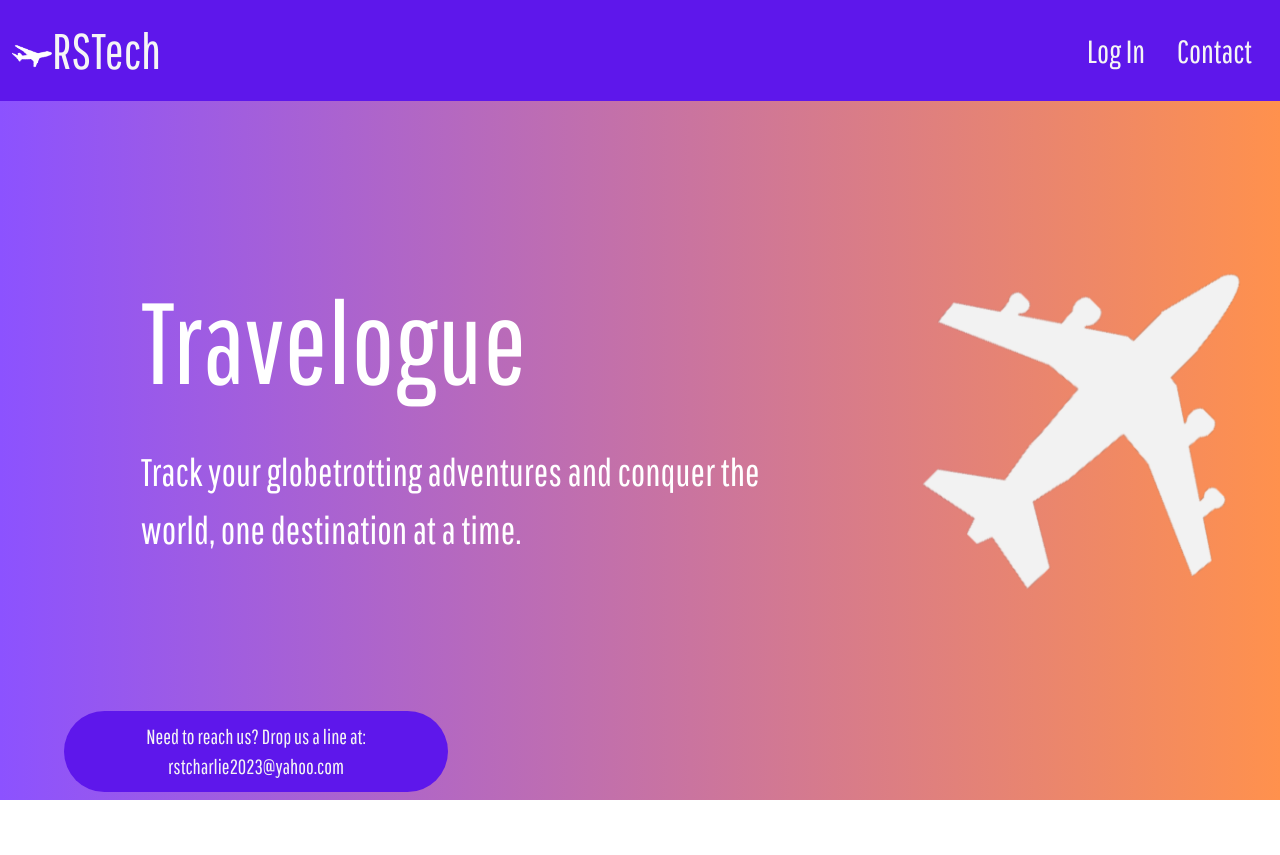
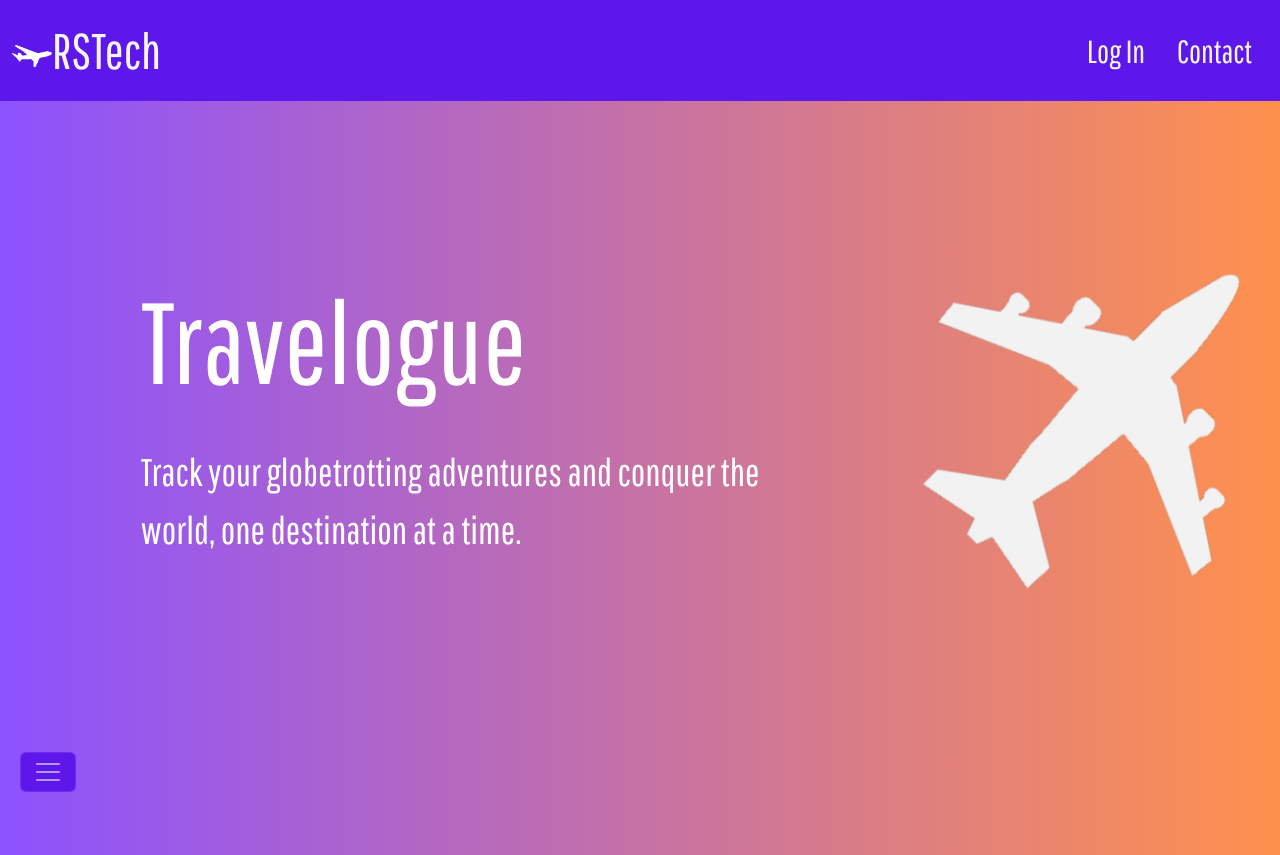
Before and after one commit to RST-Charlie/Travelogue-Front, a React (Create React App) app: page / in a window 1280 px wide. Shown: the top 855 px of the page. Before the commit the page ends 800 px from the top, so only its background shows below. Built offline with nearby package versions, Linux system fonts and the light colour scheme; no server answers.

Commit message:
footer styled as toggle, sticky-bottom. needs testing

```diff
--- a/src/Styles/Footer.css
+++ b/src/Styles/Footer.css
@@ -1,3 +1,5 @@
+@import url('https://fonts.googleapis.com/css2?family=Lato&display=swap');
+
 html, body {
     height: 100%;
     margin: 0;
@@ -5,18 +7,20 @@ html, body {
 }
 
 .footer {
-    position: fixed;
-    bottom: 0;
-    bottom: 1%;
     transform: translateX(-50%);
-    font-size: 1.6vw;
+    font-size: 18px;
+    background-color: "";
+    color: whitesmoke;
+}
+
+.toggler-icon {
     background-color: #5e17eb;
-    width: 30%;
-    padding: 10px;
-    display: flex;
-    flex-direction: column;
-    align-items: center;
-    border-radius: 20vw;
     color: whitesmoke;
-    margin-left: 5%;
+
 }
+
+.toggler-items {
+    background-color: #5e17eb;
+    width:fit-content;
+    border-radius: 2dvw;
+}
--- a/src/components/Footer.js
+++ b/src/components/Footer.js
@@ -1,19 +1,46 @@
-import React from 'react'
+import { useState } from 'react';
+import { Navbar, Nav, Button, NavbarToggler, Collapse, NavItem, NavLink } from 'reactstrap';
 import "../Styles/Footer.css"
 import 'animate.css';
 
 const Footer = () => {
+    const [collapsed, setCollapsed] = useState(true);
+
+    const toggleNavbar = () => setCollapsed(!collapsed);
+
     return (
         <>
-            <div className="animate__animated animate__slideInUp footer">
-                <a>
-                    Need to reach us? Drop us a line at:
-                </a>
-                <a>
-                    rstcharlie2023@yahoo.com
-                </a>
-            </div>
+            <Navbar className="
+                d-flex flex-row justify-content-start
+                p-2 mt-5
+                sticky-bottom
+                animate__animated
+                animate__slideInUp
+                footer"
+                dark
+            >
+                <NavbarToggler onClick={toggleNavbar} className='toggler-icon order-2' dark />
+                <Collapse isOpen={!collapsed} navbar>
+                    <Nav navbar className='toggler-items p-3'>
+                        <NavItem>
+                            <NavLink
+                                href="mailto: rstcharlie2023@yahoo.com"
+                            >
+                                ✉  Contact us
+                            </NavLink>
+                        </NavItem>
+                        <NavItem>
+                            <NavLink
+                                href="/meetRST"
+                            >
+                                ☺  Meet RSTech
+                            </NavLink>
+                        </NavItem>
+                    </Nav>
+                </Collapse>
+            </Navbar>
         </>
+
     );
 }
 
```
Also changed, not shown: 1 other file (tests, documents, lock files or other folders).
